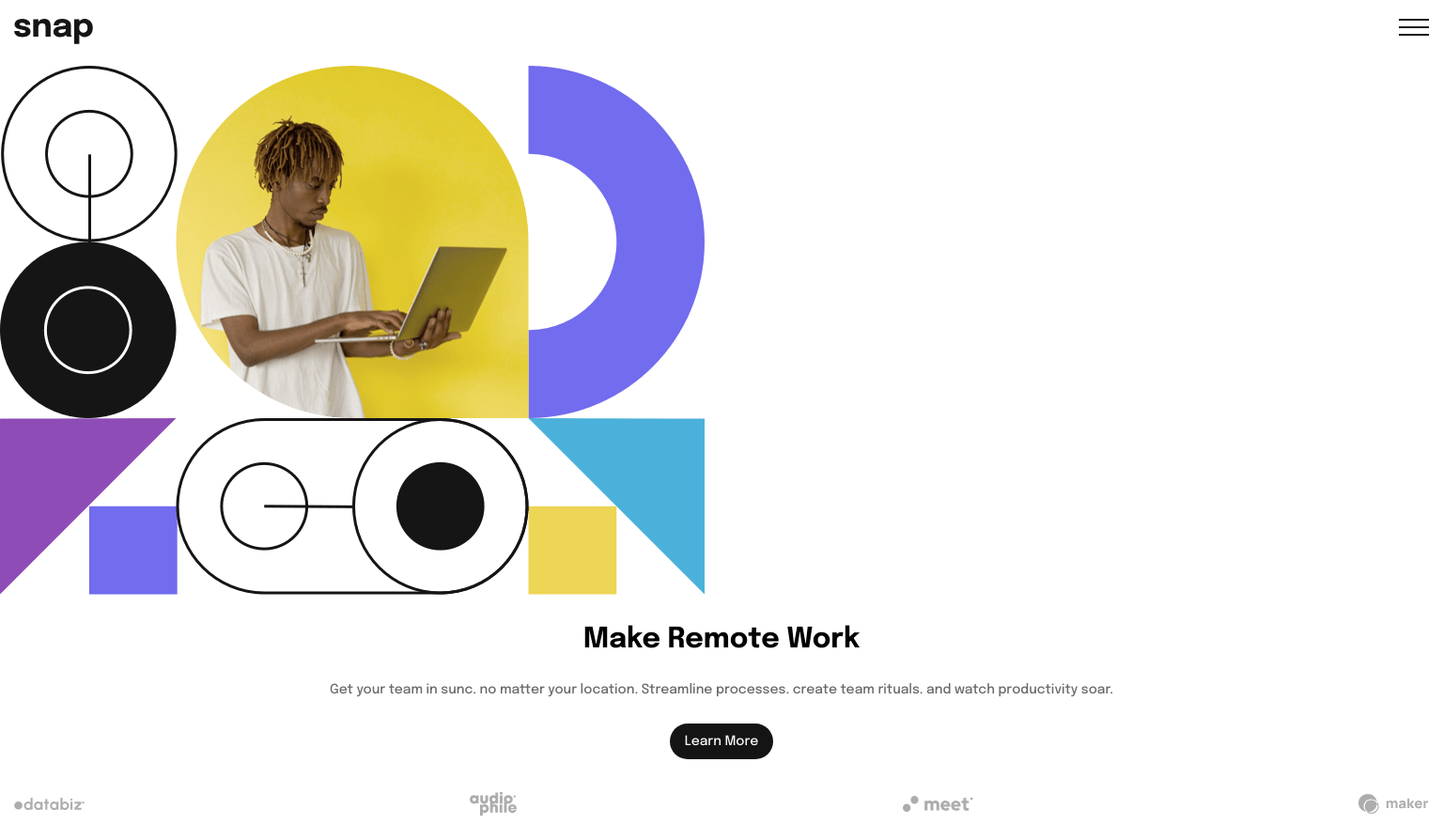
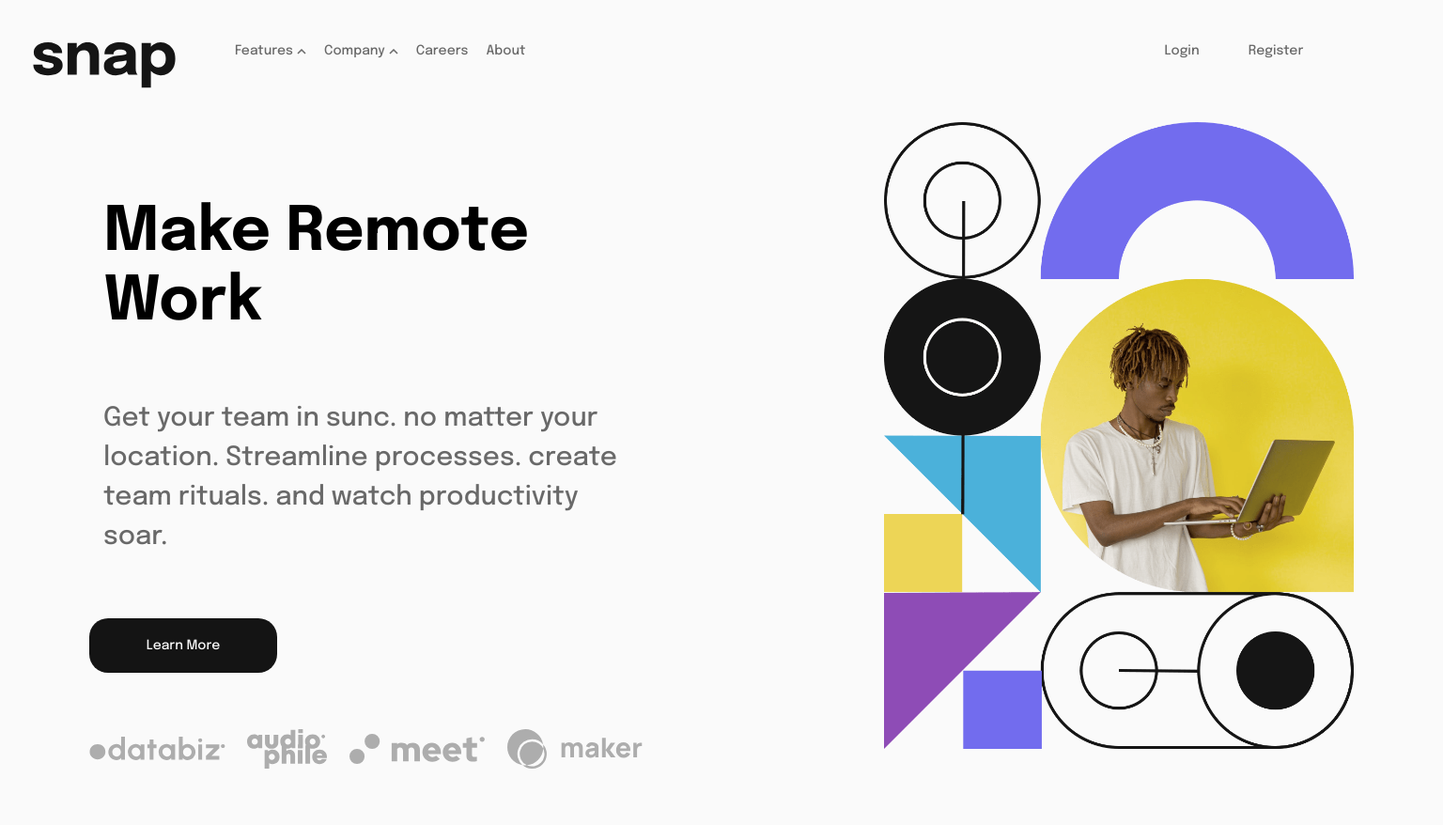
Before and after one commit to MonaElshikh/intro-section-with-dropdown-navigation, a plain HTML site: page index.html in a window 1536 px wide. Shown: the whole page at 94% size. After the commit the page ends 825 px from the top, so only its background shows below. Drawn offline with Linux system fonts and the light colour scheme.

Commit message:
phase two desktop design

```diff
--- a/css/main.css
+++ b/css/main.css
@@ -1,3 +1,4 @@
+/****************************** Start Global ******************************/
 * {
     -webkit-box-sizing: border-box;
     -moz-box-sizing: border-box;
@@ -8,10 +9,11 @@
    --gray:hsl(0, 0%, 41%);
    --black:hsl(0, 0%, 8%);
    --main-padding:15px;
+   --destop-hero-img:"/images/image-hero-desktop.png"
 }
 body {
    font-family: 'Epilogue', sans-serif;
-   /* font-size: 18px; */
+   background-color: var(--white-color);
 }
 ul {
     list-style: none;
@@ -46,11 +48,13 @@ button:hover {
     z-index: 4;
     display: none;
 }
+/****************************** End Global ******************************/
+/****************************** Start Header ****************************/
 .header {
     display: flex;
     justify-content: space-between;
     align-items: flex-start;
-    height: 70px;
+    height: 80px;
     position: relative;
 }
 .header .logo {
@@ -86,6 +90,7 @@ button:hover {
 }
 .sub-menu-links {
     transition: display .3s;
+    display: none;
 }
 .sub-menu-links .link {
     margin-bottom: 10px;
@@ -99,12 +104,15 @@ button:hover {
 .menu {
     cursor: pointer;
     margin:  20px 15px 0px var(--main-padding);
-    text-align: center;
+    text-align: right;
 }
-
-/* Start Content Section */
-.content img {
+/***************************** End Header    *****************************/
+/***************************** Start Content *****************************/
+.content .content-img >img:first-child {
     max-width: 100%;
+}
+.content .content-img >img:last-child {
+   display: none;
 }
 .content .content-data {
     text-align: center;
@@ -129,7 +137,8 @@ button:hover {
     border-radius: 20px;
     margin-bottom: 25px;
 }
-/* Start footer */
+/********************** End Content *************************/
+/*********************** Start footer ***********************/
 .footer-container {
     display: flex;
     justify-content: space-between;
@@ -144,3 +153,4 @@ button:hover {
 .footer-container > img:nth-child(2) {
     width: 50px;
 }
+/*********************** End footer **********************/
--- /dev/null
+++ b/css/media.css
@@ -0,0 +1,102 @@
+@media (min-width:1440px) {
+    /************************** Start Header **************************/
+    .close ,
+    .menu {
+        display: none;
+    }
+    .header {
+       padding: 15px 0 0 20px;
+    }
+    .header .logo {
+        margin-top: 30px;
+        width: 10%;
+    }
+    .links-content  {
+        opacity: 1;
+        left: 230px;
+        top: 25px;
+        background-color: transparent;
+        width: 78%;
+        display: flex;
+        justify-content: space-between;
+    }
+    .links-content > ul {
+        padding-top: 10px;
+    }
+    .links-content > ul > li:not(.close) {
+        margin-bottom: 0;
+        display: inline-block;
+        position: relative;
+     }
+     .main-menu {
+        margin-right: 15px;
+     }
+     .main-menu > img {
+        margin-left: 0px;
+     }
+    .butns {
+        display: inline-block;
+    }
+    .sub-menu-links {
+        position: absolute;
+        width: 150px;
+        padding: 5px;
+        background-color: white;
+        border-radius: 10px;
+        right: 15px;
+        top: 30px;
+    }
+    .links-content > ul > li:nth-child(3) .sub-menu-links {
+        left: -7px;
+    }
+    /************************** End Header **************************/
+    /************************** Start Content ***********************/
+    .content {
+        display: flex;
+        flex-direction: row-reverse;
+        margin-top: 50px;
+        justify-content: space-between;
+        padding-inline: 95px;
+    }
+    .content .content-img  {
+        width: 500px;
+    }
+    .content .content-img>img:first-child {
+       display: none;
+    }
+    .content .content-img>img:last-child {
+        max-width: 100%;
+        display: block;
+    }
+    .content .content-data {
+        text-align: left;
+        align-self: center;
+        width: 600px;
+    }
+    .content-data h1 {
+        font-size: 65px;
+    }
+    .content-data p {
+        font-size: 28px;
+        margin: 65px 0;
+    }
+    .content > div > button {
+        width: 200px;
+        padding: 20px 15px;
+    }
+    /************************** End Content **************************/
+    /************************** Start Footer *************************/
+    .footer-container {
+        width: 700px;
+        padding-left: 95px;
+        height: 0;
+    }
+    .footer-container > img
+     {
+        width: 145px;
+     }
+    .footer-container > img:nth-child(2) {
+        width: 85px;
+    }
+    /************************** End Footer **************************/
+}
--- a/index.html
+++ b/index.html
@@ -14,6 +14,12 @@
     <link rel="stylesheet" href="css/normalize.css" />
     <link rel="stylesheet" href="css/main.css" />
     <link
+      rel="preload"
+      href="css/media.css"
+      as="style"
+      onload="this.onload=null;this.rel='stylesheet'"
+    />
+    <link
       rel="icon"
       type="image/png"
       sizes="32x32"
@@ -23,7 +29,7 @@
   </head>
   <body>
     <div class="overlay"></div>
-    <div class="intro-section">
+    <div class="intro-section" role="main">
       <div class="header">
         <img src="/images/logo.svg" class="logo" alt="logo" />
         <div class="links">
@@ -70,7 +76,9 @@
               <li class="main-menu">
                 <a href="#" class="sub-menu">Careers</a>
               </li>
-              <li class="main-menu"><a href="#" class="sub-menu">About</a></li>
+              <li class="main-menu">
+                <a href="#" class="sub-menu">About</a>
+              </li>
             </ul>
             <div class="butns">
               <button>Login</button><button>Register</button>
@@ -82,7 +90,10 @@
         </div>
       </div>
       <div class="content">
-        <img src="/images/image-hero-mobile.png" alt="hero-mobile" />
+        <div class="content-img">
+          <img src="/images/image-hero-mobile.png" alt="hero-mobile" />
+          <img src="/images/image-hero-desktop.png" alt="ero-desktop" />
+        </div>
         <div class="content-data">
           <h1>Make Remote Work</h1>
           <p>
```
